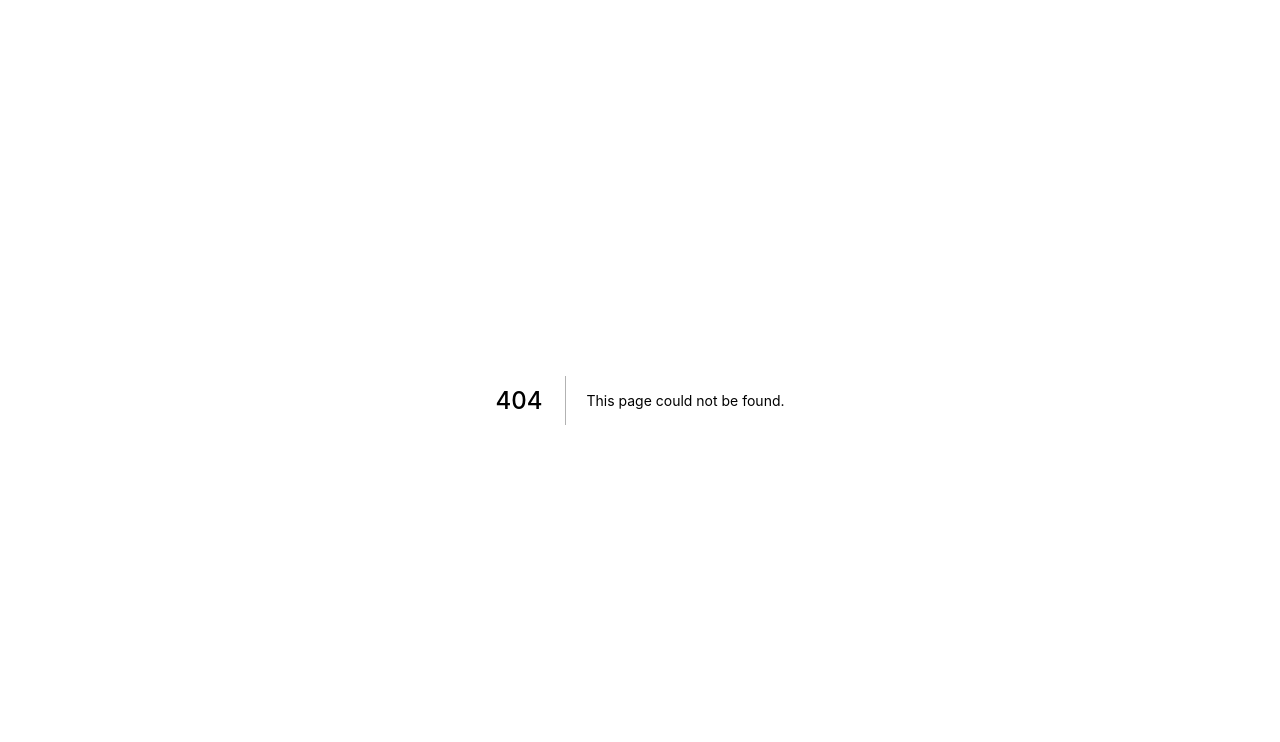
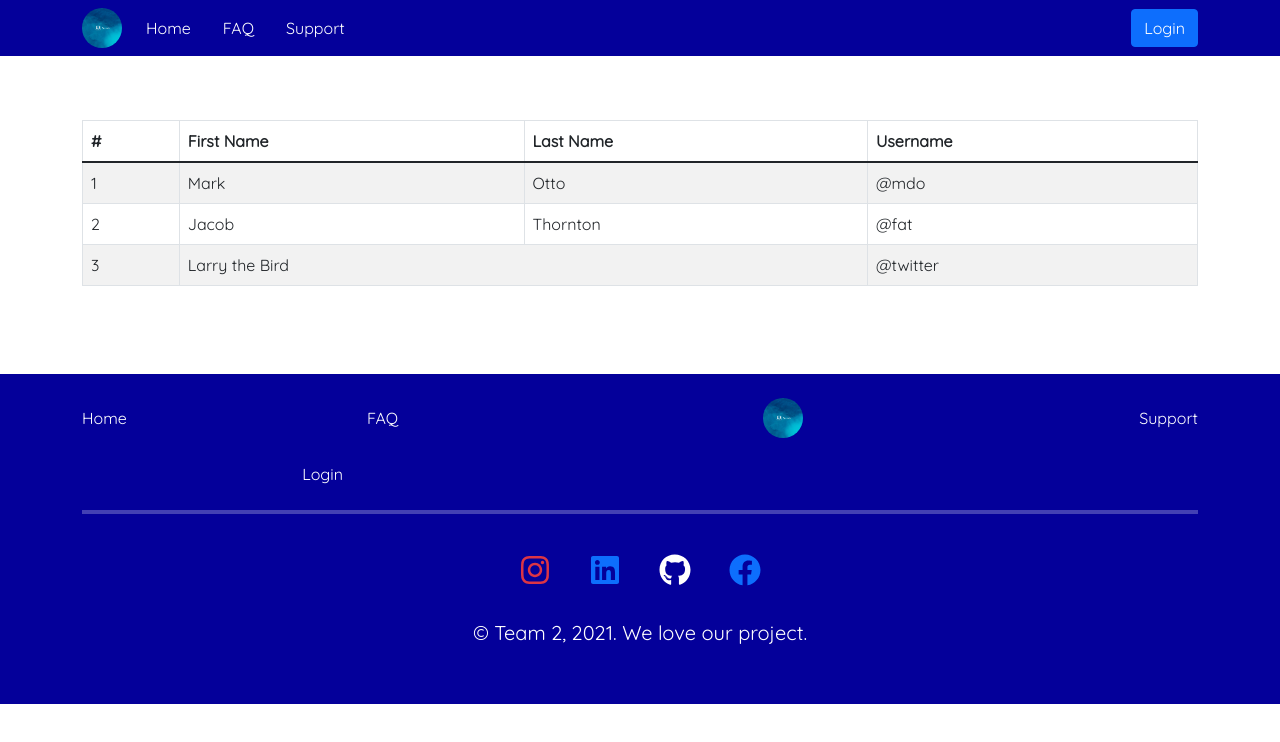
Before and after one commit to kelompok-2-LastProject/ecommerce-2, a Next.js app: page /admin/products in a window 1280 px wide. Before the commit this address had no page. Shown: the top 742 px of the page. Built offline with nearby package versions, Linux system fonts and the light colour scheme.

Commit message:
flow add to cart

```diff
--- /dev/null
+++ b/src/modules/admin/products/pages/UpdateProduct.page.jsx
@@ -0,0 +1,48 @@
+import axios from 'axios';
+import { NextSeo } from 'next-seo';
+import { Container, Table } from 'react-bootstrap';
+
+import MyNavbar from '../../../shared/components/MyNavbar';
+import MyFooter from '../../../shared/components/MyFooter';
+
+export default function UpdateProductPage() {
+  return (
+    <main>
+      <NextSeo title="UpdateProduct" />
+      {/* navbar */}
+      <MyNavbar />
+      <Container fluid="lg my-5 pb-5 pt-3">
+        <Table striped bordered hover>
+          <thead>
+            <tr>
+              <th>#</th>
+              <th>First Name</th>
+              <th>Last Name</th>
+              <th>Username</th>
+            </tr>
+          </thead>
+          <tbody>
+            <tr>
+              <td>1</td>
+              <td>Mark</td>
+              <td>Otto</td>
+              <td>@mdo</td>
+            </tr>
+            <tr>
+              <td>2</td>
+              <td>Jacob</td>
+              <td>Thornton</td>
+              <td>@fat</td>
+            </tr>
+            <tr>
+              <td>3</td>
+              <td colSpan="2">Larry the Bird</td>
+              <td>@twitter</td>
+            </tr>
+          </tbody>
+        </Table>
+      </Container>
+      <MyFooter />
+    </main>
+  );
+}
--- /dev/null
+++ b/src/pages/admin/products/index.js
@@ -0,0 +1,2 @@
+import UpdateProductPage from '../../../modules/admin/products/pages/UpdateProduct.page';
+export default UpdateProductPage;
```
Also changed, not shown: src/modules/login/pages/Login.page.jsx (+5 -2 lines), src/modules/product/pages/ProductDetail.page.jsx (+8 -0 lines).
